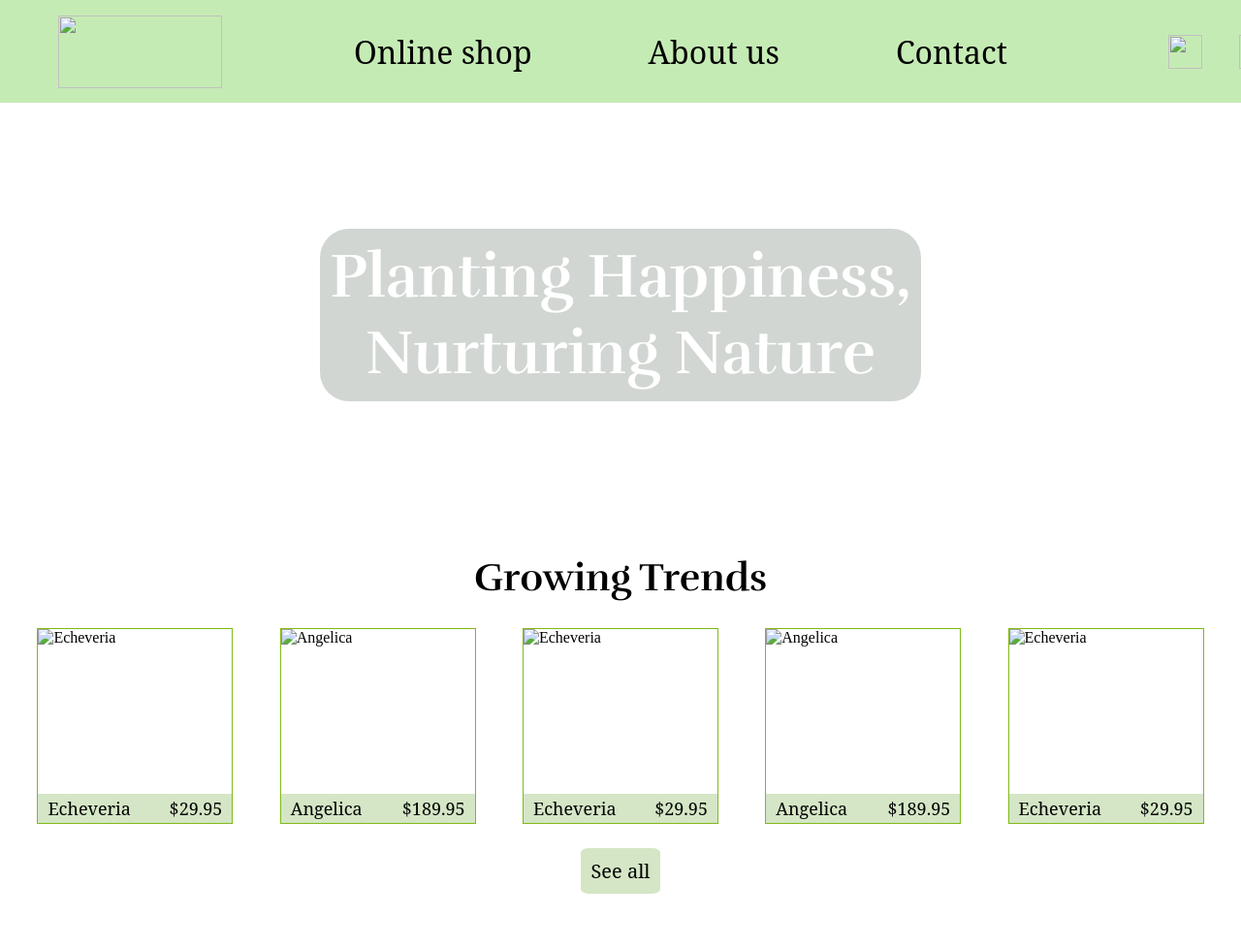
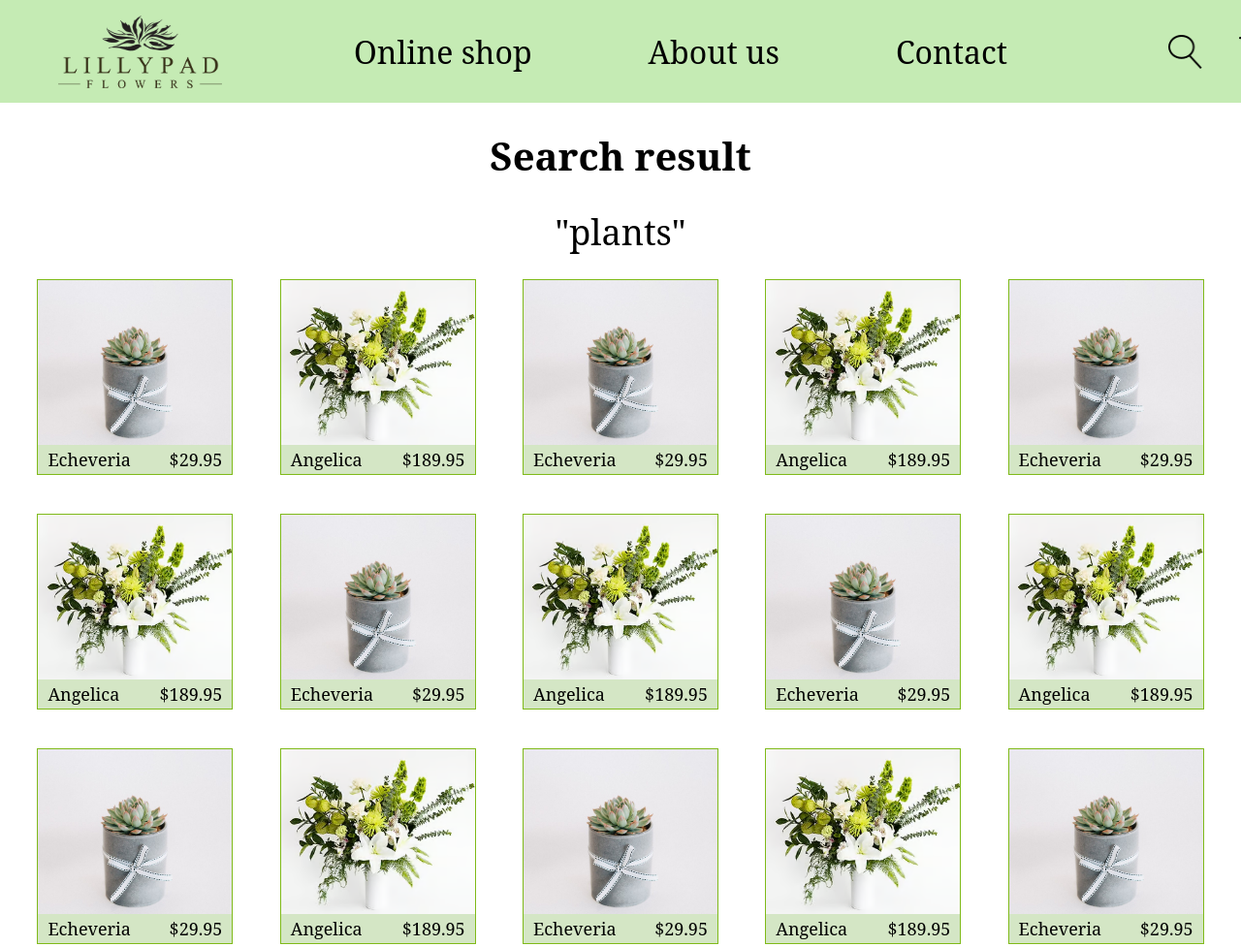
Before and after one commit to BlauRaven/asm3, a plain HTML site: page browse-products.html in a window 1280 px wide. Shown: the top 977 px of the page at 97% size. Before the commit the page ends 952 px from the top, so only its background shows below. Drawn offline with Linux system fonts and the light colour scheme.

Commit message:
finish browse product page

```diff
--- a/index.html
+++ b/browse-products.html
@@ -3,7 +3,7 @@
     <head>
         <meta charset="UTF-8">
         <meta name="viewport" content="width=device-width, initial-scale=1.0">
-        <title>Homepage</title>
+        <title>Browse products</title>
         <link rel="stylesheet" href="style.css">
         <link rel="preconnect" href="https://fonts.googleapis.com">
         <link rel="preconnect" href="https://fonts.gstatic.com" crossorigin>
@@ -19,20 +19,13 @@
                 <a href="#" class="text">Contact</a>
             </div>
             <div class="navbar-right">
-                <a href="#" class="search"> <img class="search" src="images/search_icon.svg"> </a>
+                <a href="#" class="search"> <img class="search" src="images/search_icon.png"> </a>
                 <a href="#" class="shopping-cart"> <img class="shopping-cart" src="images/shopping_cart.png"> </a>
             </div>
         </div>
 
-        <div class="bg-pic">
-            <div class="slogan-wrapper">
-                <div class="slogan">
-                    Planting Happiness,<br />Nurturing Nature
-                </div>
-            </div>
-        </div>
-
-        <h1 class="growing-trend">Growing Trends</h1>
+        <h1 class="search-result">Search result</h1>
+        <h1 class="plants">"plants"</h1>
 
         <template id="product-card-template">
             <div class="product-card">
@@ -43,12 +36,7 @@
                 </div>
             </div>
         </template>
-
         <div id="product-list"></div>
-        <script src="script.js"></script>
-
-        <div class="see-all-wrapper">
-            <a href="#" class="see-all">See all</a>
-        </div>
+        <script src="product-cards.js"></script>
     </body>
 </html>
--- /dev/null
+++ b/product-cards.js
@@ -0,0 +1,21 @@
+const products = [
+  { name: "Echeveria", price: "$29.95", img: "images/kenny_pic.jpg" },
+  { name: "Angelica", price: "$189.95", img: "images/Angelica.png" },
+];
+
+const template = document.getElementById("product-card-template");
+const container = document.getElementById("product-list");
+
+const cards = 5;
+
+for (let i = 0; i < cards; i++) {
+    for (let j = 0; j < cards; j++) {
+        const product = products[(j+i) % products.length]; // alternate between 0 and 1
+        const clone = template.content.cloneNode(true);
+        clone.querySelector("img").src = product.img;
+        clone.querySelector("img").alt = product.name;
+        clone.querySelector(".product-name").textContent = product.name;
+        clone.querySelector(".product-price").textContent = product.price;
+        container.appendChild(clone);
+    }
+}
--- a/style.css
+++ b/style.css
@@ -117,6 +117,7 @@ body, html {
     justify-content: space-between;
     padding-left: 3%;
     padding-right: 3%;
+    gap: 40px;
 }
 
 .product-card {
@@ -184,3 +185,22 @@ body, html {
 
     left: 50%;
 }
+
+.search-result {
+    text-align: center;
+    color: #000;
+    font-family: "Noto Serif";
+    font-size: 40px;
+    font-weight: 700;
+    line-height: normal;
+}
+
+.plants {
+    text-align: center;
+    color: #000;
+    font-family: "Noto Serif";
+    text-decoration: none;
+    font-size: 36px;
+    font-weight: 400;
+    line-height: normal;
+}
```
Also changed, not shown: images/Angelica.png (added), images/heading_pic.jpg (added), images/kenny_pic.jpg (added), images/lilypad_logo.png (added), images/search_icon.png (added), images/shopping_cart.png (added), 4 other files.
